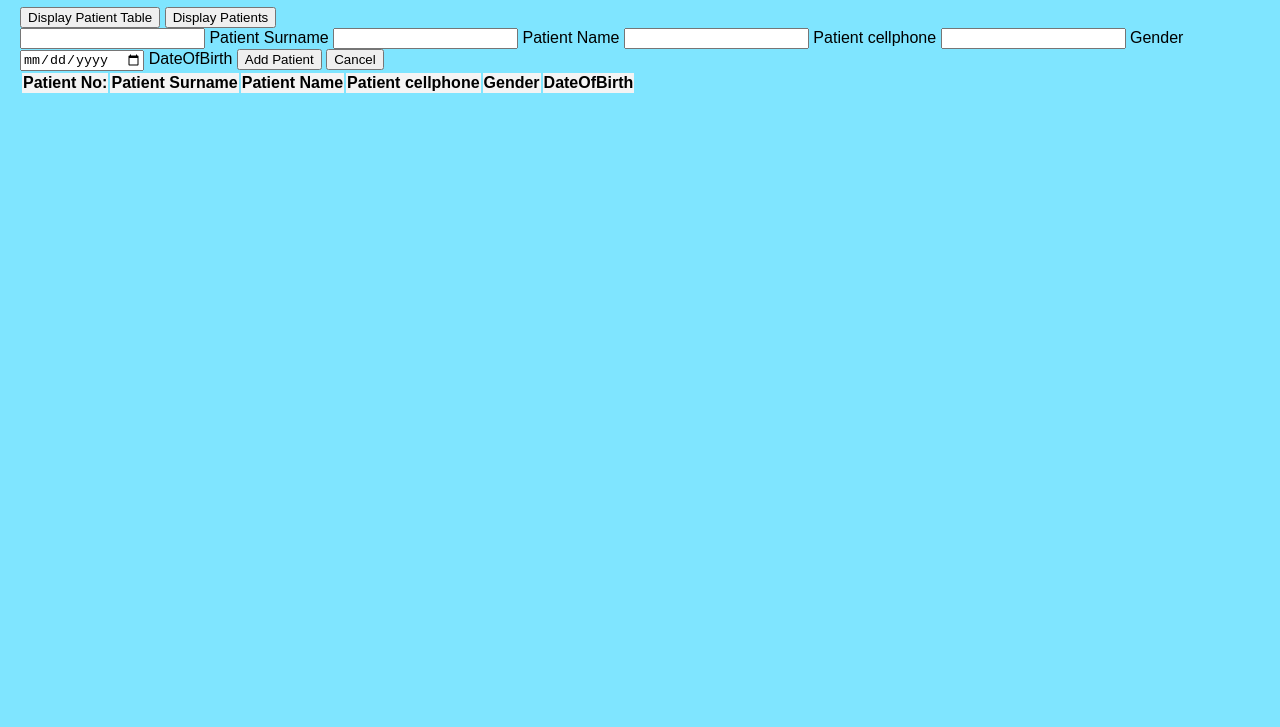
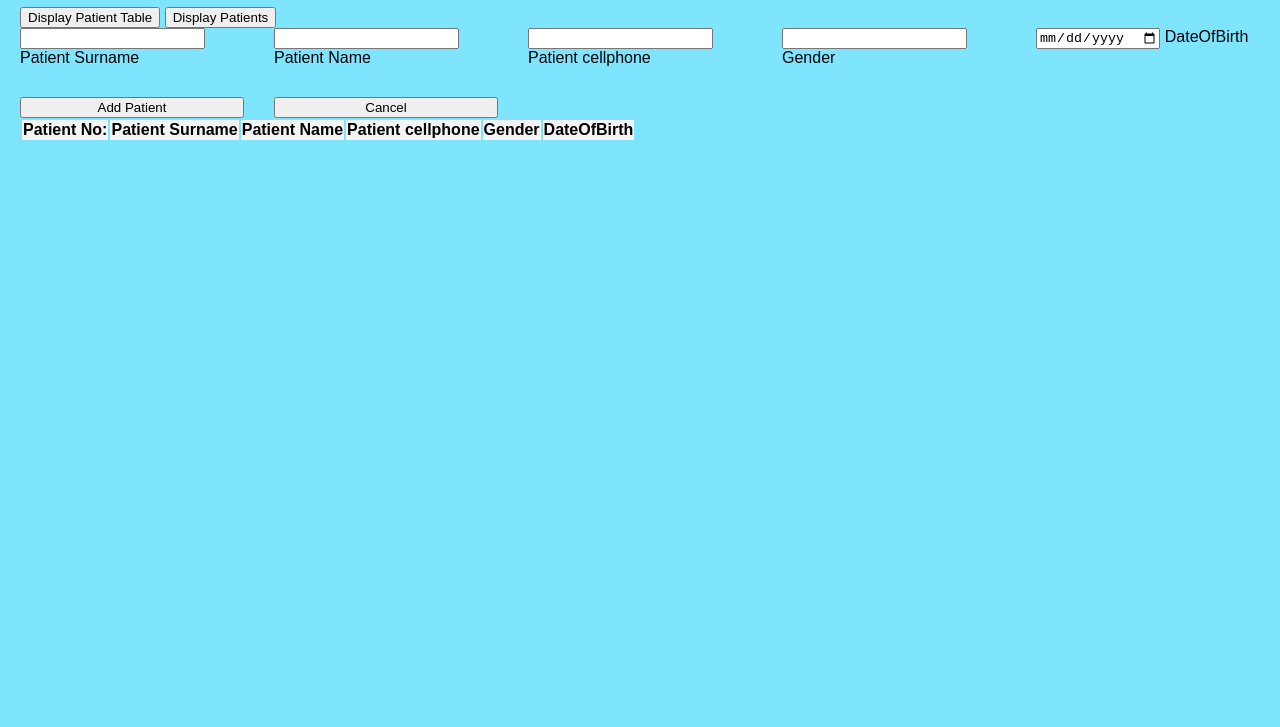
Before and after one commit to Mbali-Nyalungu/full-stack-project, a website: page server.html in a window 1280 px wide. Shown: the part 73-800 px from the top of the page. Drawn offline with Linux system fonts and the light colour scheme.

Commit message:
added the styling for the form

```diff
--- a/server.css
+++ b/server.css
@@ -14,3 +14,11 @@ body {
     background-color: #f4f4f4;
     font-weight: bold;
 }
+
+.form{ display: grid;
+    grid-template-columns: 1fr 1fr 1fr 1fr 1fr;
+    align-content: end;
+   grid-row: auto;
+   grid-gap:30px;
+
+}
```
